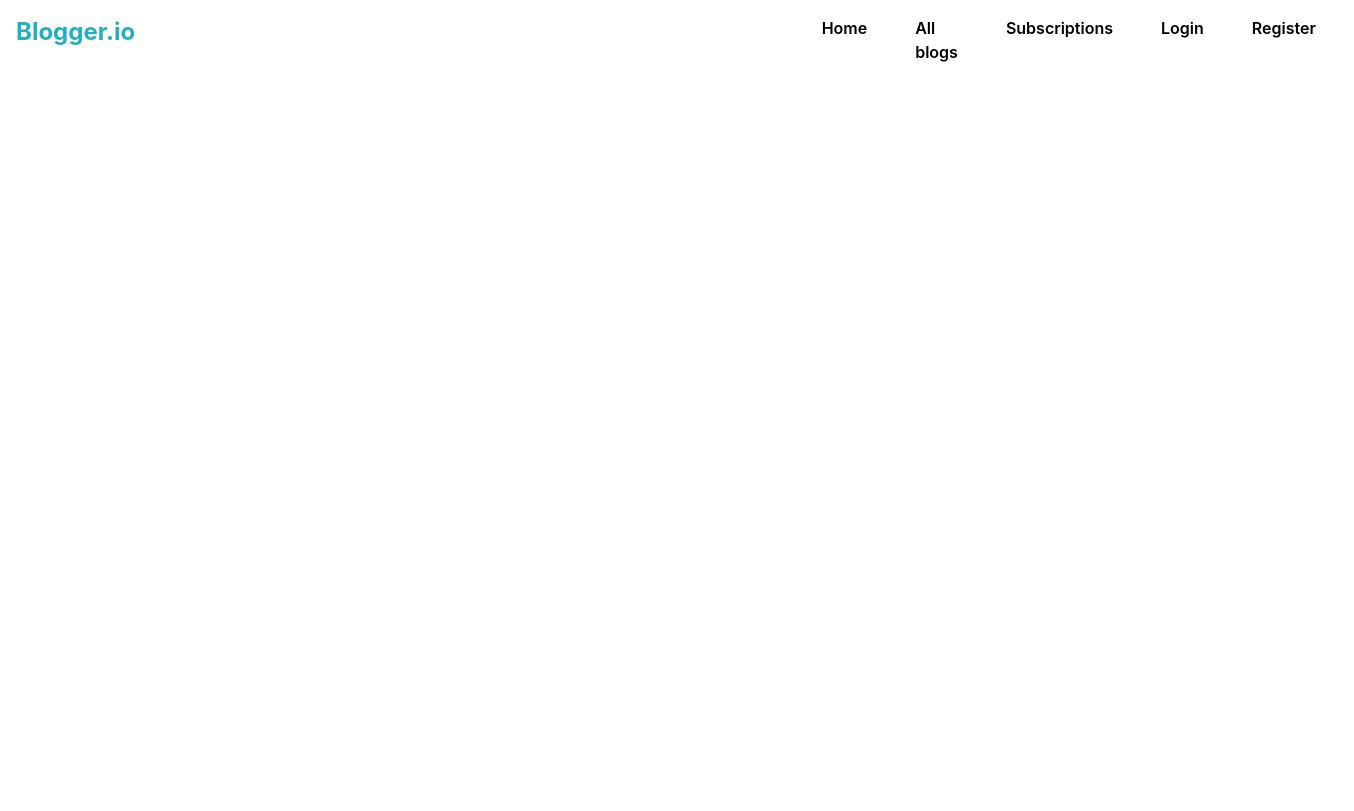
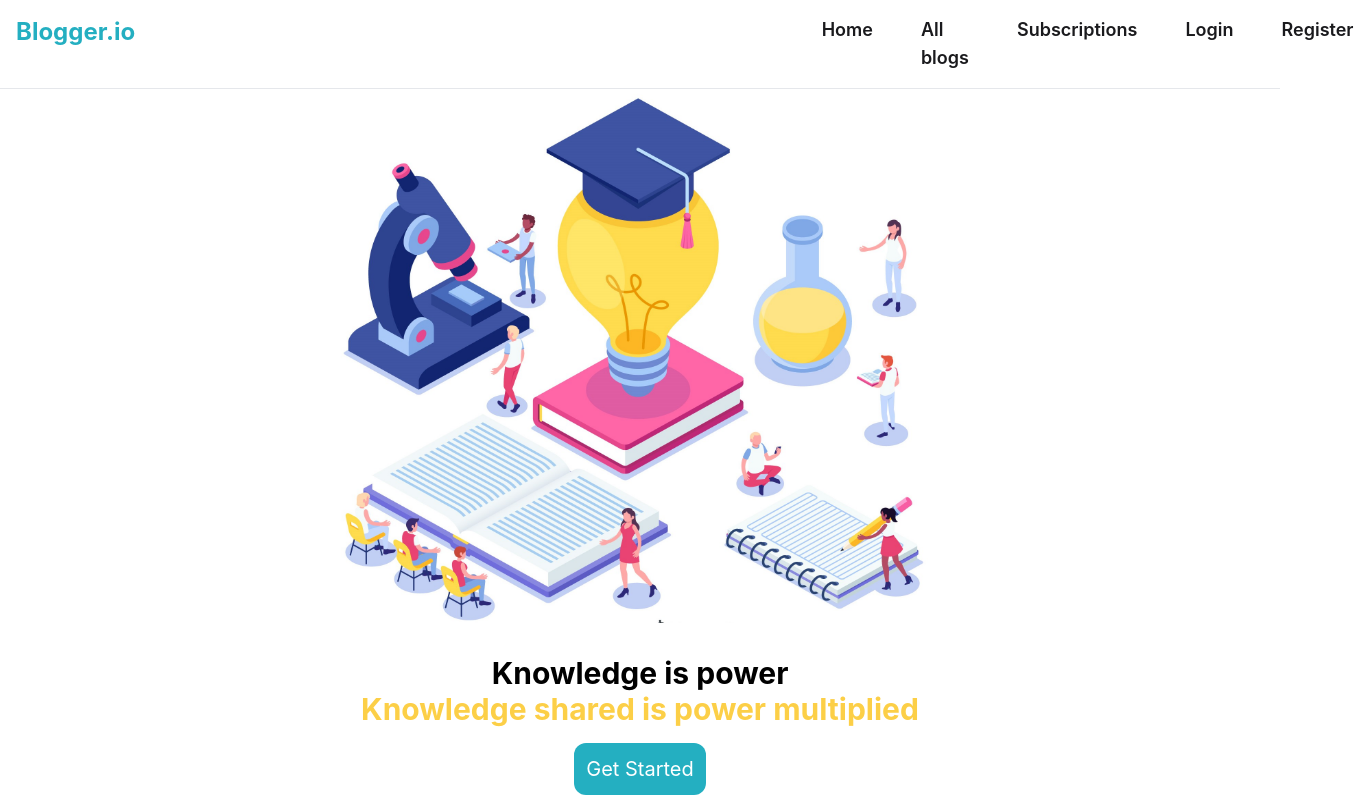
Before and after one commit to Tejas204/Blog-Website, a React (Create React App) app: page / in a window 1280 px wide. Shown: the whole page, 1354 px wide, since content can reach past the window. Built offline with nearby package versions, Linux system fonts and the light colour scheme.

Commit message:
Started designing landing page

```diff
--- a/src/Components/LandingPage.js
+++ b/src/Components/LandingPage.js
@@ -1,14 +1,15 @@
 import React from 'react'
 import { navbarItems } from '../data'
+import heroImage from '../Images/knowledge.jpg'
 
 const LandingPage = () => {
   return (
     // Parent div
     <div>
         {/* Navbar */}
-        <nav className='flex flex-row gap-x-[55%] p-4'>
+            <nav className='flex flex-row gap-x-[55%] sticky top-0 mx-auto z-10 p-4 bg-white backdrop-filter backdrop-blur-lg bg-opacity-10 border-b border-gray-200'>
                 {/* Logo */}
-            <a className='text-2xl text-[#24AFC1] font-bold'>
+                <a className='text-2xl text-[#24AFC1] font-bold hover:cursor-pointer'>
                     Blogger.io
                 </a>
 
@@ -17,12 +18,36 @@ const LandingPage = () => {
                     {navbarItems.map((navItem, index)=>{
                         return(
                         // li to be replaced by navlink
-                    <li className='font-semibold' key={index}>{navItem.name}</li>
+                        <li className='font-semibold text-lg text-[#1A1A1D] hover:cursor-pointer hover:border-b-2 hover:border-[#FCCF47] duration-100
+                            hover:border-t-2 hover:border-[#FCCF47] duration-100' key={index}>
+                            {navItem.name}
+                        </li>
                         )
 
                     })}
                 </ul>
             </nav>
+        {/* Navbar ends */}
+
+
+
+        {/* Hero image */}
+        <div className='flex flex-row items-center justify-center'>
+            <img src={heroImage} className='h-[534px] w-[686px]'></img>
+        </div>
+
+        {/* Hero Section */}
+        <div className='flex flex-col items-center justify-center p-4 mt-4'>
+            <p className='text-3xl font-bold'>Knowledge is power</p>
+            <p className='text-3xl font-bold text-[#FCCF47]'>Knowledge shared is power multiplied</p>
+
+            {/* CTA */}
+            <button className='p-3 rounded-xl bg-[#24AFC1] text-white text-xl mt-4 hover:shadow-xl hover:-translate-y-2 duration-300'>
+                Get Started
+            </button>
+        </div>
+
+
     </div>
   )
 }
```
Lines whose indentation alone changed are shown as unchanged.
